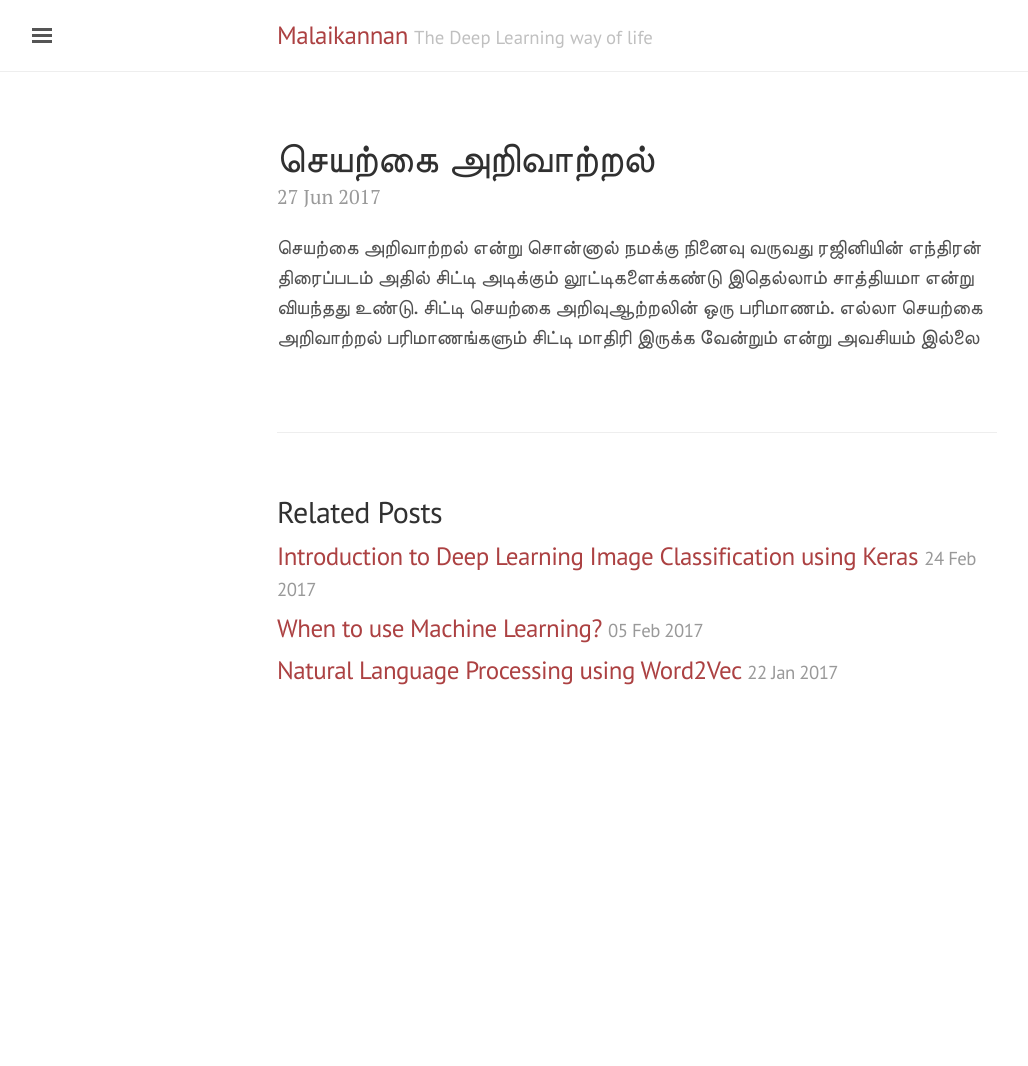
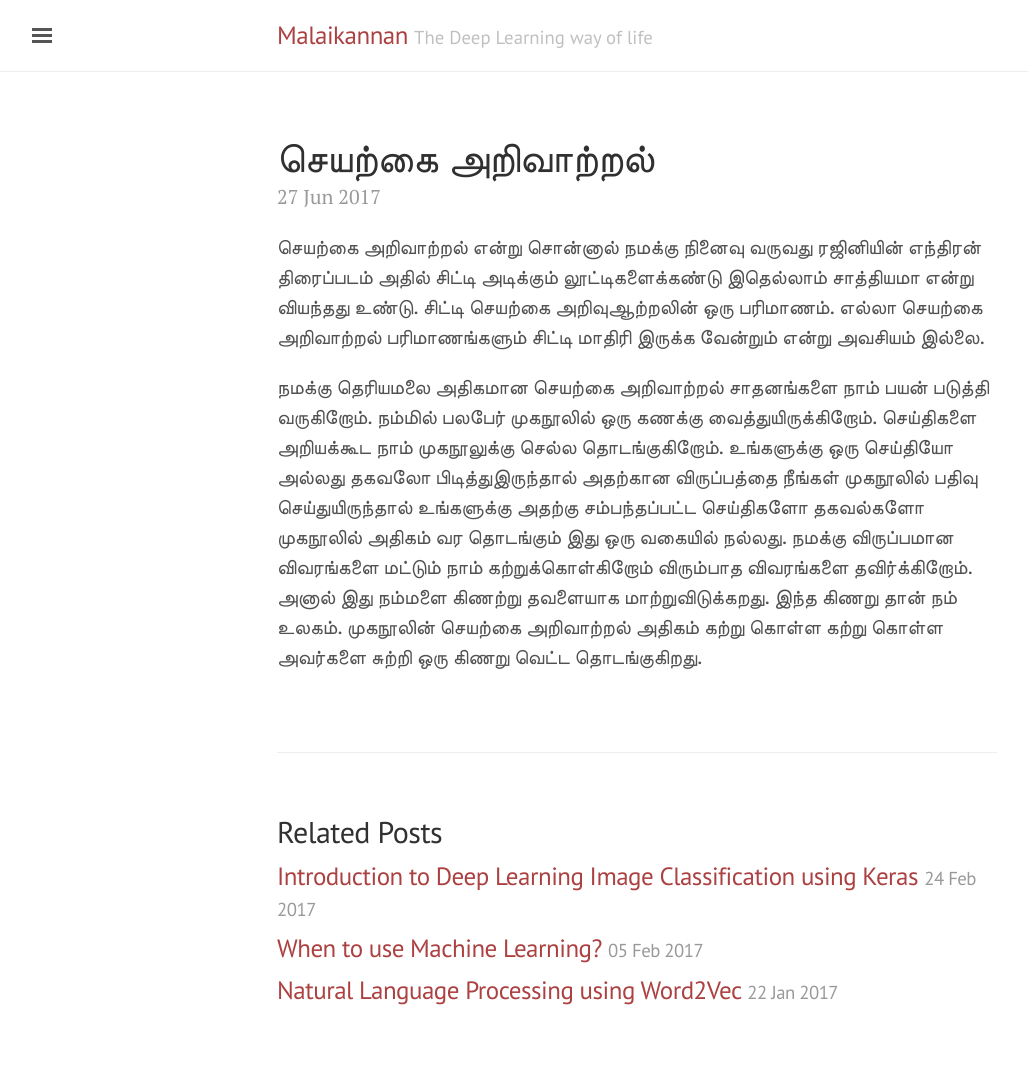
Before and after one commit to malaikannan/malaikannan.github.io, a Jekyll site: the page built from _posts/2017-06-27-artificial-intelligence-in-tamil.markdown, in a window 1280 px wide. Shown: the whole page, without its empty margins (3-1031 px from the left). Built offline with Jekyll 4.4.1, drawn with Linux system fonts in a browser that asks for light colours; comment, search, counter and statistics services are not loaded; before the commit the page ends 900 px from its top, so only the background shows below that.

Commit message:
first tamil push

```diff
--- a/_posts/2017-06-27-artificial-intelligence-in-tamil.markdown
+++ b/_posts/2017-06-27-artificial-intelligence-in-tamil.markdown
@@ -4,4 +4,6 @@ title: "செயற்கை அறிவாற்றல்"
 date: "2017-06-27 20:50"
 ---
 
-செயற்கை அறிவாற்றல் என்று சொன்னால் நமக்கு நினைவு வருவது ரஜினியின் எந்திரன் திரைப்படம் அதில் சிட்டி அடிக்கும் லூட்டிகளைக்கண்டு இதெல்லாம் சாத்தியமா என்று வியந்தது உண்டு. சிட்டி செயற்கை அறிவுஆற்றலின் ஒரு பரிமாணம். எல்லா செயற்கை அறிவாற்றல் பரிமாணங்களும் சிட்டி மாதிரி இருக்க வேன்றும் என்று அவசியம் இல்லை
+செயற்கை அறிவாற்றல் என்று சொன்னால் நமக்கு நினைவு வருவது ரஜினியின் எந்திரன் திரைப்படம் அதில் சிட்டி அடிக்கும் லூட்டிகளைக்கண்டு இதெல்லாம் சாத்தியமா என்று வியந்தது உண்டு. சிட்டி செயற்கை அறிவுஆற்றலின் ஒரு பரிமாணம். எல்லா செயற்கை அறிவாற்றல் பரிமாணங்களும் சிட்டி மாதிரி இருக்க வேன்றும் என்று அவசியம் இல்லை.
+
+நமக்கு தெரியமலை அதிகமான செயற்கை அறிவாற்றல் சாதனங்களை நாம் பயன் படுத்தி வருகிறோம். நம்மில் பலபேர் முகநூலில் ஒரு கணக்கு வைத்துயிருக்கிறோம். செய்திகளை அறியக்கூட நாம் முகநூலுக்கு செல்ல தொடங்குகிறோம். உங்களுக்கு ஒரு செய்தியோ அல்லது தகவலோ பிடித்துஇருந்தால் அதற்கான விருப்பத்தை நீங்கள் முகநூலில் பதிவு செய்துயிருந்தால் உங்களுக்கு அதற்கு சம்பந்தப்பட்ட செய்திகளோ தகவல்களோ முகநூலில் அதிகம் வர தொடங்கும் இது ஒரு வகையில் நல்லது. நமக்கு விருப்பமான விவரங்களை மட்டும் நாம் கற்றுக்கொள்கிறோம் விரும்பாத விவரங்களை தவிர்க்கிறோம். அனால் இது நம்மளை கிணற்று தவளையாக மாற்றுவிடுக்கறது. இந்த கிணறு தான் நம் உலகம். முகநூலின் செயற்கை அறிவாற்றல் அதிகம் கற்று கொள்ள கற்று கொள்ள அவர்களை சுற்றி ஒரு கிணறு வெட்ட தொடங்குகிறது.
```
